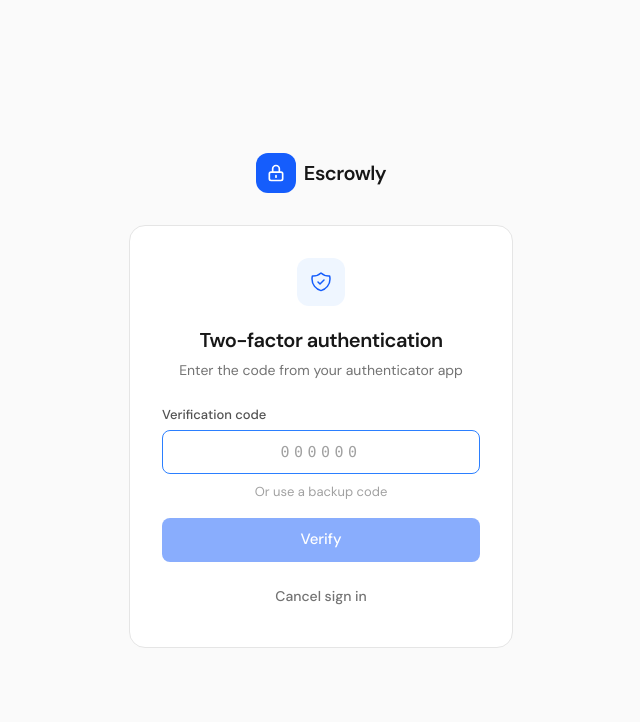
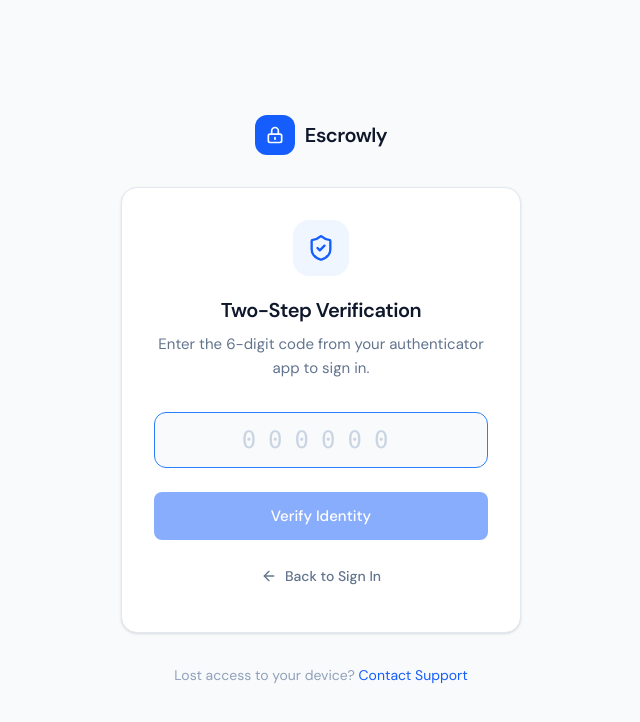
Before and after one commit to ShahiCrafts/escrowly-payment-v1.0, a React (Vite) app in the folder client/: page /auth/mfa-verify in a window 1280 px wide. Shown: the top 722 px of the page, without its empty margins (319-959 px from the left). Built offline with nearby package versions, Linux system fonts and the light colour scheme; no server answers; a web font is replaced by a local one; what react-google-recaptcha-v3 would draw is missing.

Commit message:
Update MFA verification page

```diff
--- a/client/src/pages/auth/MFAVerify.jsx
+++ b/client/src/pages/auth/MFAVerify.jsx
@@ -3,6 +3,7 @@ import { useNavigate, Link } from 'react-router-dom';
 import { useAuth } from '../../context/AuthContext';
 import { Button } from '../../components/common';
 import { toast } from 'react-toastify';
+import { LuShieldCheck, LuArrowLeft } from "react-icons/lu";
 
 const MFAVerify = () => {
     const { verifyMFA, cancelMFA } = useAuth();
@@ -32,35 +33,36 @@ const MFAVerify = () => {
     };
 
     return (
-        <div className="min-h-screen flex items-center justify-center bg-neutral-50 px-4">
-            <div className="w-full max-w-sm">
+        <div className="min-h-screen flex flex-col items-center justify-center bg-slate-50 px-4">
+            <div className="w-full max-w-[400px]">
                 {/* Logo */}
-                <Link to="/" className="flex items-center justify-center gap-2 mb-8">
+                <div className="flex justify-center mb-8">
+                    <Link to="/" className="flex items-center gap-2.5">
                         <div className="w-10 h-10 bg-blue-600 rounded-xl flex items-center justify-center">
                             <svg className="w-5 h-5 text-white" fill="none" viewBox="0 0 24 24" stroke="currentColor">
                                 <path strokeLinecap="round" strokeLinejoin="round" strokeWidth={2} d="M12 15v2m-6 4h12a2 2 0 002-2v-6a2 2 0 00-2-2H6a2 2 0 00-2 2v6a2 2 0 002 2zm10-10V7a4 4 0 00-8 0v4h8z" />
                             </svg>
                         </div>
-                    <span className="text-xl font-semibold text-neutral-900 tracking-tight">Escrowly</span>
+                        <span className="text-xl font-semibold text-slate-900 tracking-tight">Escrowly</span>
                     </Link>
+                </div>
 
                 {/* Card */}
-                <div className="bg-white rounded-2xl border border-neutral-200 p-8">
+                <div className="bg-white rounded-2xl border border-slate-200 shadow-sm p-8">
                     {/* Header */}
-                    <div className="text-center mb-6">
-                        <div className="mx-auto w-12 h-12 bg-blue-50 rounded-xl flex items-center justify-center mb-5">
-                            <svg className="w-6 h-6 text-blue-600" fill="none" stroke="currentColor" viewBox="0 0 24 24">
-                                <path strokeLinecap="round" strokeLinejoin="round" strokeWidth={1.5} d="M9 12l2 2 4-4m5.618-4.016A11.955 11.955 0 0112 2.944a11.955 11.955 0 01-8.618 3.04A12.02 12.02 0 003 9c0 5.591 3.824 10.29 9 11.622 5.176-1.332 9-6.03 9-11.622 0-1.042-.133-2.052-.382-3.016z" />
-                            </svg>
+                    <div className="text-center mb-8">
+                        <div className="mx-auto w-14 h-14 bg-blue-50 rounded-2xl flex items-center justify-center mb-5">
+                            <LuShieldCheck className="w-7 h-7 text-blue-600" />
                         </div>
-                        <h2 className="text-xl font-semibold text-neutral-900 tracking-tight">Two-factor authentication</h2>
-                        <p className="text-neutral-500 mt-1.5 text-[14px]">Enter the code from your authenticator app</p>
+                        <h2 className="text-xl font-semibold text-slate-900 tracking-tight">Two-Step Verification</h2>
+                        <p className="text-slate-500 mt-2 text-[15px] leading-relaxed">
+                            Enter the 6-digit code from your authenticator app to sign in.
+                        </p>
                     </div>
 
                     {/* Form */}
-                    <form onSubmit={handleSubmit} className="space-y-4">
+                    <form onSubmit={handleSubmit} className="space-y-6">
                         <div>
-                            <label className="block text-[13px] font-medium text-neutral-600 mb-1.5">Verification code</label>
                             <input
                                 type="text"
                                 inputMode="numeric"
@@ -70,32 +72,37 @@ const MFAVerify = () => {
                                 onChange={(e) => setToken(e.target.value.replace(/\D/g, ''))}
                                 placeholder="000000"
                                 autoFocus
-                                className="w-full h-11 px-3.5 border border-neutral-200 rounded-lg text-[15px] text-center tracking-[0.3em] font-mono placeholder:text-neutral-400 focus:outline-none focus:ring-2 focus:ring-blue-500/20 focus:border-blue-500 transition-all"
+                                className="w-full h-14 bg-slate-50 border border-slate-200 rounded-xl text-2xl text-center tracking-[0.5em] font-mono font-medium text-slate-900 placeholder:text-slate-300 focus:outline-none focus:ring-2 focus:ring-blue-500/20 focus:border-blue-500 transition-all"
                             />
-                            <p className="text-[13px] text-neutral-400 mt-2 text-center">
-                                Or use a backup code
-                            </p>
                         </div>
 
+                        <div className="space-y-3">
                             <Button
                                 type="submit"
                                 isLoading={isLoading}
                                 disabled={token.length < 6}
-                            className="w-full h-11 text-[15px] font-medium"
+                                className="w-full h-12 text-[15px] font-medium"
                                 size="lg"
                             >
-                            Verify
+                                Verify Identity
                             </Button>
 
                             <button
                                 type="button"
                                 onClick={handleCancel}
-                            className="w-full text-[14px] text-neutral-500 hover:text-neutral-700 font-medium transition-colors py-2"
+                                disabled={isLoading}
+                                className="w-full h-12 flex items-center justify-center gap-2 text-[14px] text-slate-500 hover:text-slate-900 font-medium transition-colors rounded-xl hover:bg-slate-50"
                             >
-                            Cancel sign in
+                                <LuArrowLeft className="w-4 h-4" />
+                                Back to Sign In
                             </button>
+                        </div>
                     </form>
                 </div>
+
+                <p className="text-center mt-8 text-sm text-slate-400">
+                    Lost access to your device? <a href="mailto:support@escrowly.com" className="text-blue-600 hover:underline">Contact Support</a>
+                </p>
             </div>
         </div>
     );
```
Lines whose indentation alone changed are shown as unchanged.
